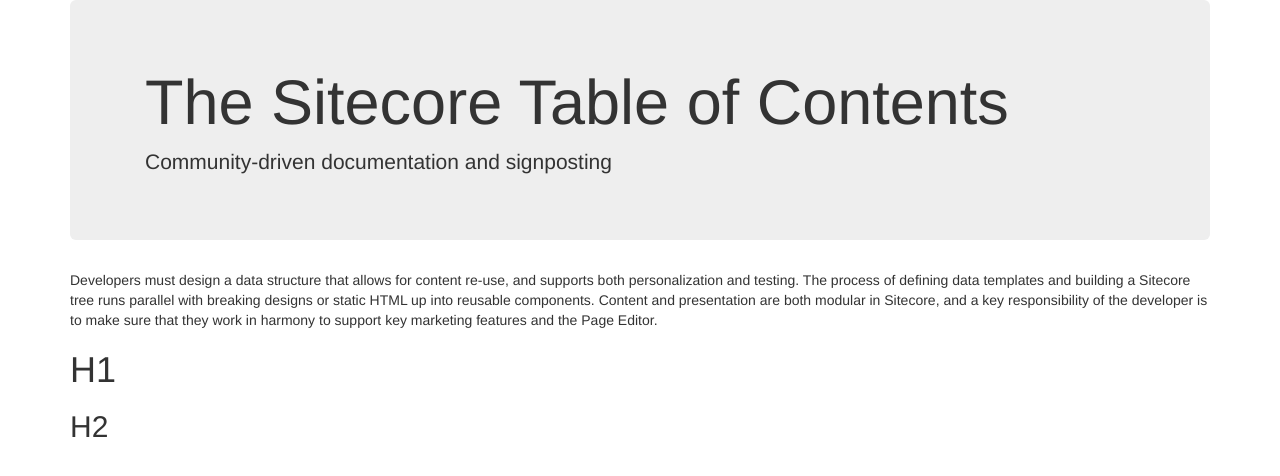
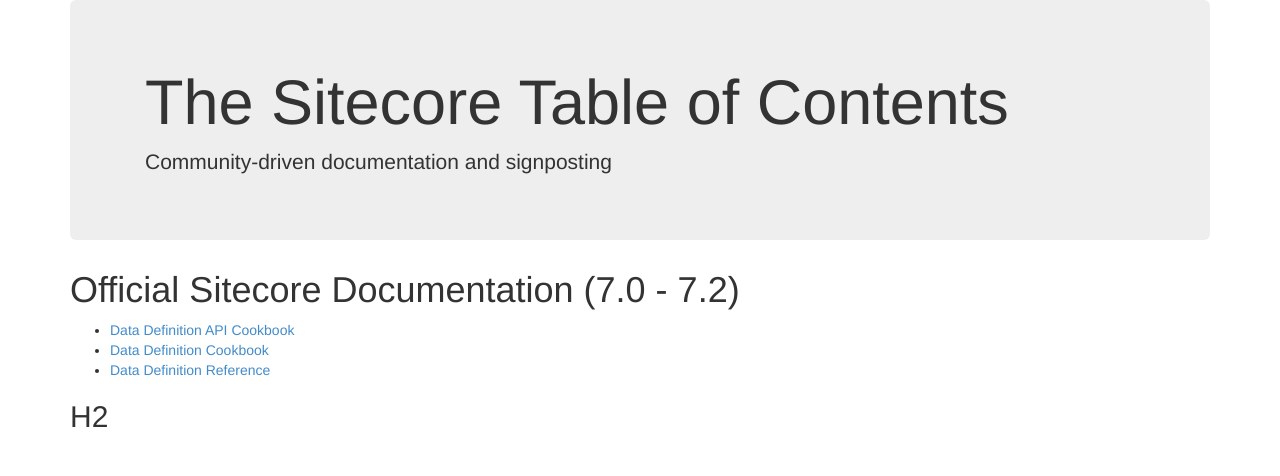
Before and after one commit to Sitecore-Community/docs, a Jekyll site: the page built from documentation/Data Definition/index.md, in a window 1280 px wide. Shown: the top 476 px of the page. Built offline with Jekyll 4.4.1, drawn with Linux system fonts in a browser that asks for light colours; nearby versions of some CDN libraries.

Commit message:
Modified file using Dillinger

```diff
--- a/documentation/Data Definition/index.md
+++ b/documentation/Data Definition/index.md
@@ -3,8 +3,12 @@
 title: Data Definition
 ---
 
-Developers must design a data structure that allows for content re-use, and supports both personalization and testing. The process of defining data templates and building a Sitecore tree runs parallel with breaking designs or static HTML up into reusable components. Content and presentation are both modular in Sitecore, and a key responsibility of the developer is to make sure that they work in harmony to support key marketing features and the Page Editor.
+#Official Sitecore Documentation (7.0 - 7.2)
 
-# H1
+
+* [Data Definition API Cookbook](http://sdn.sitecore.net/Reference/Sitecore%207/Data%20Definition%20API%20Cookbook.aspx)
+* [Data Definition Cookbook](http://sdn.sitecore.net/Reference/Sitecore%207/Data%20Definition%20Cookbook.aspx)
+* [Data Definition Reference](http://sdn.sitecore.net/Reference/Sitecore%207/Data%20Definition%20Reference.aspx)
+
 
 ## H2
```
